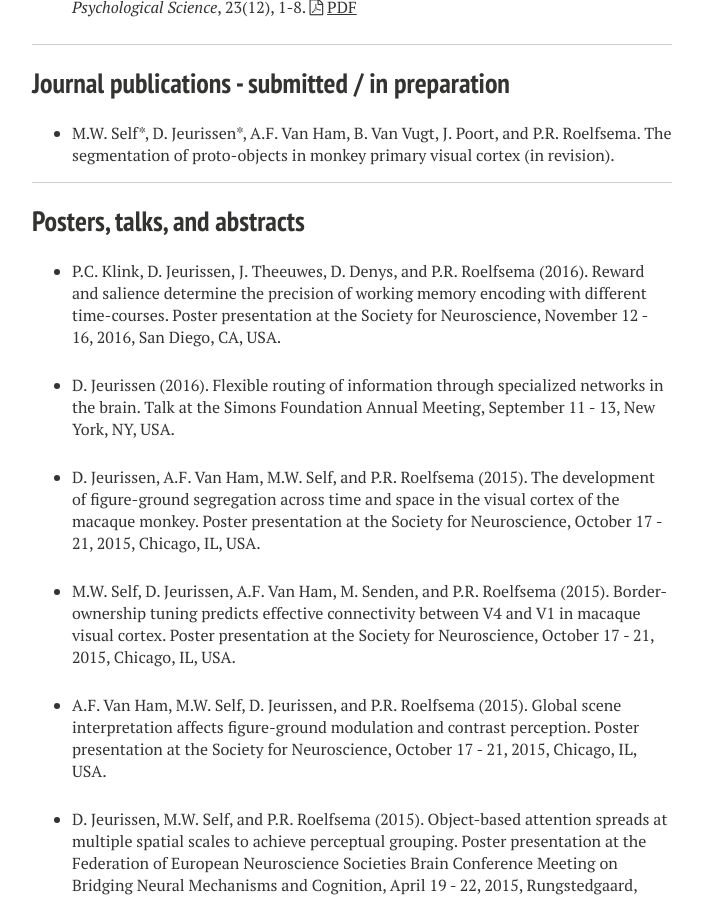
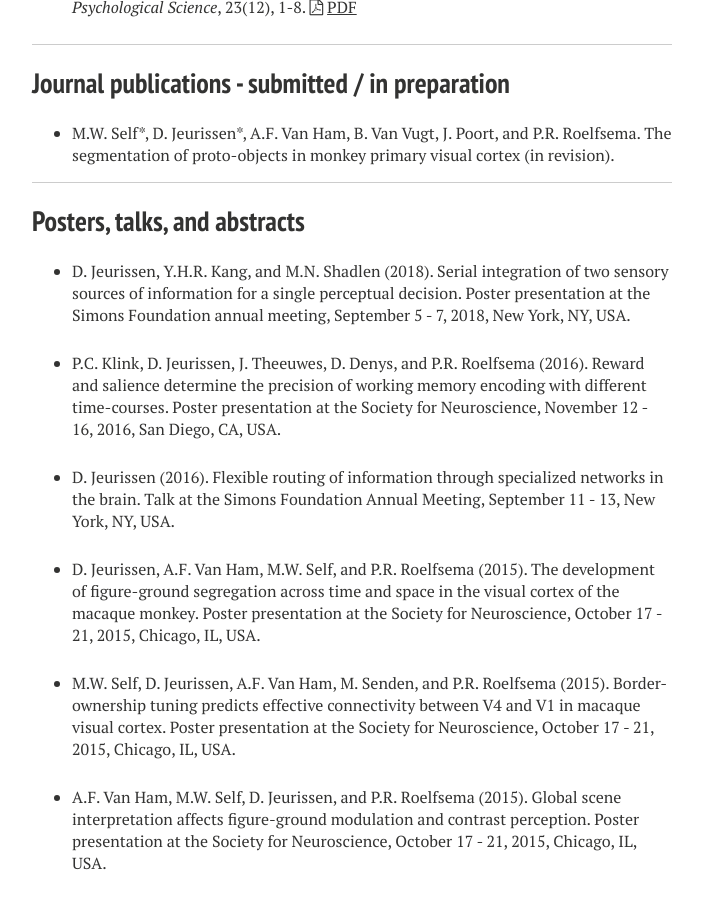
Before and after one commit to DaniqueJeurissen/DaniqueJeurissen.github.io, a Jekyll site: the page built from publications/index.md, in a window 1280 px wide and 900 px high, scrolled down 1456 px. Shown: the whole window, without its empty margins (288-990 px from the left). Built offline with Jekyll 4.4.1, drawn with Linux system fonts in a browser that asks for light colours; nearby versions of some CDN libraries; some of the changed text lies outside the part shown.

Commit message:
Update CV

```diff
--- a/publications/index.md
+++ b/publications/index.md
@@ -10,7 +10,7 @@ image:
 
 ## Journal publications - published
 
-* C.R. Fetsch, N.N. Odean, D. Jeurissen, Y. El-Shamayleh, G.D. Horwitz, M.N. Shadlen (2018). Focal optogenetic suppression in macaque area MT biases direction discrimination and choice confidence, but only transiently. _eLife_,  7, 36523. <i class="fa fa-file-pdf-o"></i> [PDF](https://elifesciences.org/download/aHR0cHM6Ly9jZG4uZWxpZmVzY2llbmNlcy5vcmcvYXJ0aWNsZXMvMzY1MjMvZWxpZmUtMzY1MjMtdjIucGRm/elife-36523-v2.pdf?_hash=IcM8Uw4KaAGU0FT9Uws4THeYryZBJhJcxCYFamXP618%3D), (Similar to: _BioRxiv_, DOI:https://doi.org/10.1101/277251).
+* C.R. Fetsch, N.N. Odean, D. Jeurissen, Y. El-Shamayleh, G.D. Horwitz, M.N. Shadlen (2018). Focal optogenetic suppression in macaque area MT biases direction discrimination and choice confidence, but only transiently. _eLife_,  7, 36523. <i class="fa fa-file-pdf-o"></i> [PDF](https://elifesciences.org/download/aHR0cHM6Ly9jZG4uZWxpZmVzY2llbmNlcy5vcmcvYXJ0aWNsZXMvMzY1MjMvZWxpZmUtMzY1MjMtdjIucGRm/elife-36523-v2.pdf?_hash=IcM8Uw4KaAGU0FT9Uws4THeYryZBJhJcxCYFamXP618%3D) (Similar to: _BioRxiv_, DOI:https://doi.org/10.1101/277251).
 
 * P.C. Klink, D. Jeurissen, J. Theeuwes, D. Denys, and P.R. Roelfsema (2017). Working memory accuracy for multiple targets is driven by reward expectation and stimulus contrast with different time-courses. _Scientific Reports_, 7(9082), 1-13. <i class="fa fa-file-pdf-o"></i> [PDF](papers/2017_Klink_ScientificReports.pdf)
 
@@ -39,6 +39,8 @@ image:
 ---
 
 ## Posters, talks, and abstracts
+
+* D. Jeurissen, Y.H.R. Kang, and M.N. Shadlen (2018). Serial integration of two sensory sources of information for a single perceptual decision. Poster presentation at the Simons Foundation annual meeting, September 5 - 7, 2018, New York, NY, USA.
 
 * P.C. Klink, D. Jeurissen, J. Theeuwes, D. Denys, and P.R. Roelfsema (2016). Reward and salience determine the precision of working memory encoding with different time-courses. Poster presentation at the Society for Neuroscience, November 12 - 16, 2016, San Diego, CA, USA.
 
```
Also changed, not shown: 1 other file.
